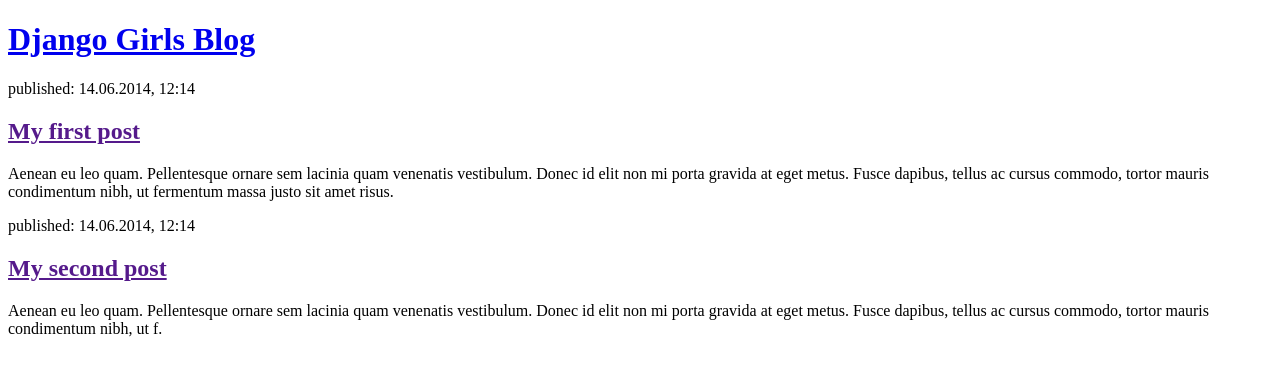
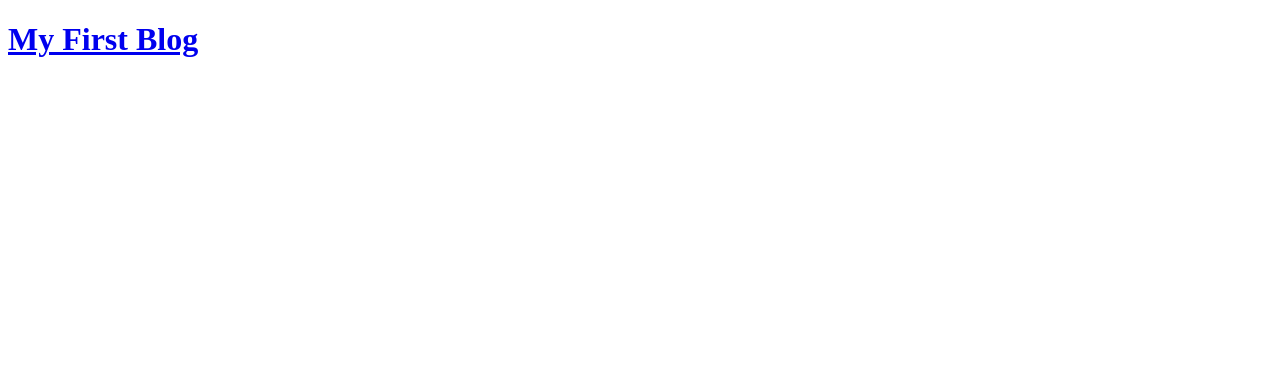
Before and after one commit to yasmine-11/my-blog, a Django app: page / in a window 1280 px wide. Shown: the top 376 px of the page. Run offline with Django 5.2, Linux system fonts and the light colour scheme.

Commit message:
update posts

```diff
--- a/blog/templates/blog/post_list.html
+++ b/blog/templates/blog/post_list.html
@@ -1,23 +1,14 @@
 <!DOCTYPE html>
 <html>
     <head>
-        <title>Django Girls blog</title>
+        <title>Personal Blog</title>
     </head>
     <body>
         <header>
-            <h1><a href="/">Django Girls Blog</a></h1>
+            <h1><a href="/">My First Blog</a></h1>
         </header>
-
-        <article>
-            <time>published: 14.06.2014, 12:14</time>
-            <h2><a href="">My first post</a></h2>
-            <p>Aenean eu leo quam. Pellentesque ornare sem lacinia quam venenatis vestibulum. Donec id elit non mi porta gravida at eget metus. Fusce dapibus, tellus ac cursus commodo, tortor mauris condimentum nibh, ut fermentum massa justo sit amet risus.</p>
-        </article>
-
-        <article>
-            <time>published: 14.06.2014, 12:14</time>
-            <h2><a href="">My second post</a></h2>
-            <p>Aenean eu leo quam. Pellentesque ornare sem lacinia quam venenatis vestibulum. Donec id elit non mi porta gravida at eget metus. Fusce dapibus, tellus ac cursus commodo, tortor mauris condimentum nibh, ut f.</p>
-        </article>
+        {% for post in posts %}
+            {{ post }}
+        {% endfor %}
     </body>
 </html>
```
